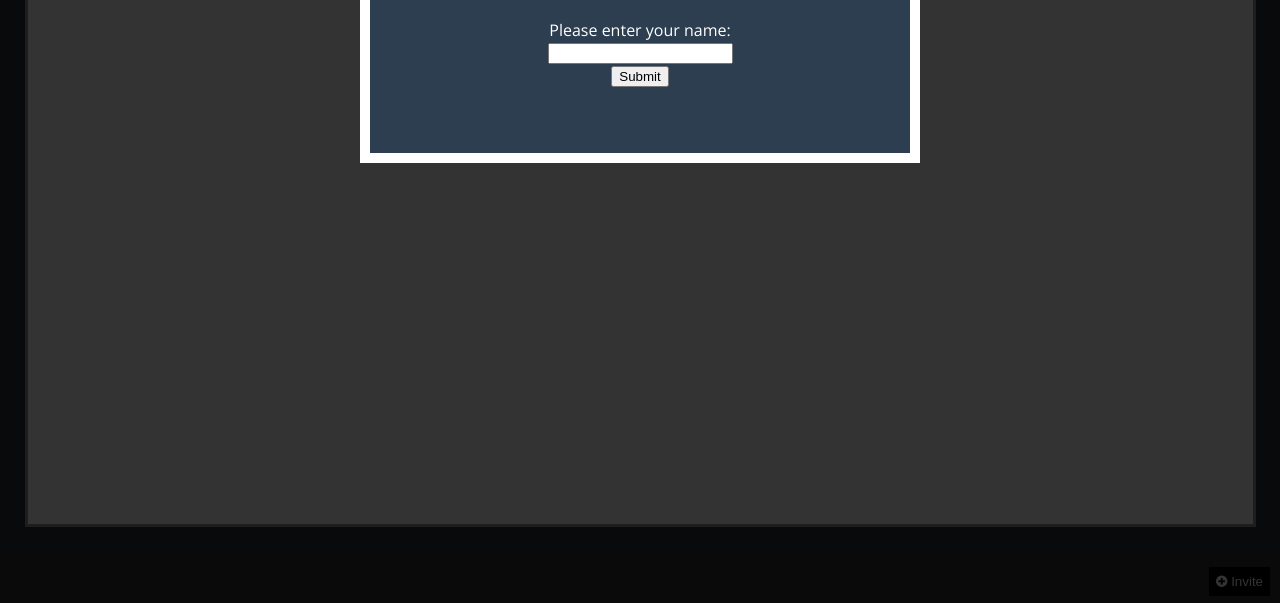
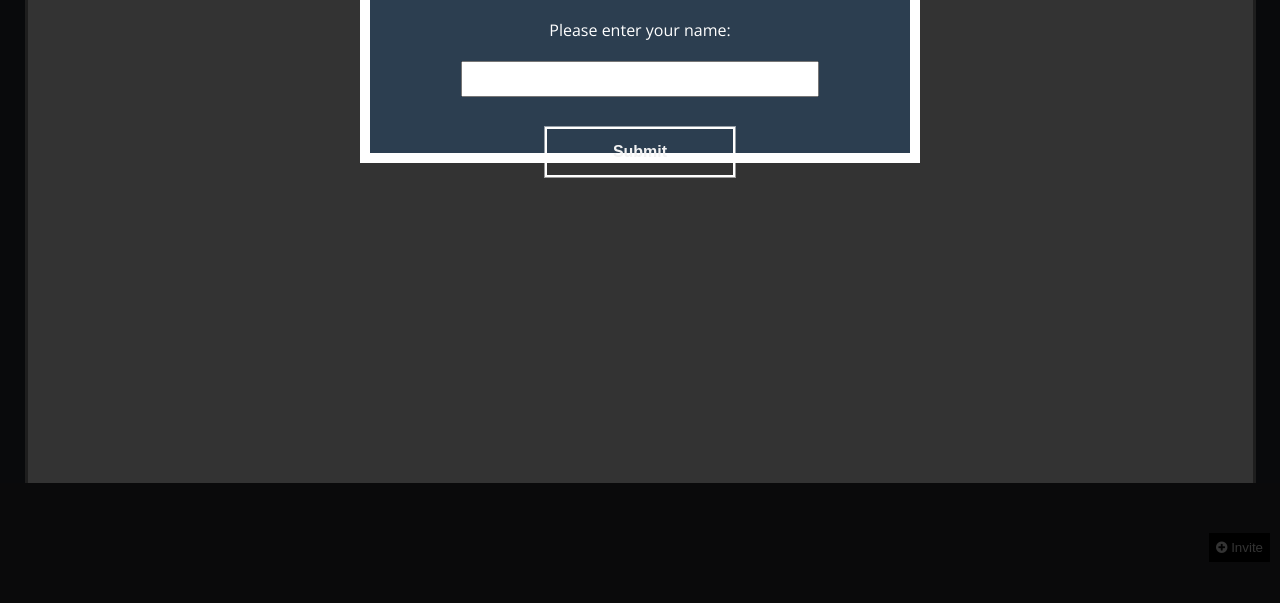
Before and after one commit to ChaituVR/whiteboard, a website: page client/draw/draw.html in a window 1280 px wide. Shown: the part 197-800 px from the top of the page. Drawn offline with nearby package versions, Linux system fonts and the light colour scheme; files that its build step writes are made by us from their sources; no server answers; files whose address does not match are found by name.

Commit message:
not some to commit

```diff
--- a/client/draw/css/style.css
+++ b/client/draw/css/style.css
@@ -5,9 +5,10 @@ html,body{
   background:#2e313e;
   font-family: 'Open Sans', sans-serif;
   user-select: none;
+  -ms-user-select:none;
+  -webkit-user-select: none;
   -moz-user-select: none;
   -khtml-user-select: none;
-  -webkit-user-select: none;
   -o-user-select: none;
  }
 footer{
@@ -15,7 +16,7 @@ footer{
     right: 0;
     bottom: 0;
     left: 0;
-    padding: 1rem;
+    padding: 50px;
     background-color: #343436;
     text-align: center;
     color:black;
@@ -61,11 +62,7 @@ footer{
   width:250px;
   margin:10px;
 }
-label{
-/*    text-align: right; */
-/*   display:inline; */
-/*     line-height:30px; */
-}
+
 input{
 vertical-align: middle;
 }
@@ -192,8 +189,6 @@ vertical-align: middle;
   background-color: black;
   border:none;
 }
-<<<<<<< Updated upstream
-=======
 
 #invite_popup {
     position: absolute;
@@ -238,4 +233,35 @@ margin-top: 5px;
   padding:20px;
   border: solid 10px white;
 }
->>>>>>> Stashed changes
+.custom-popup #user-name{
+  margin:20px 10px;
+  width:70%;
+  height:30px;
+  font-size:1.3em;
+}
+.custom-popup button {
+            background: rgba(0, 0, 0, 0);
+            border: 2px white solid;
+            color: #f2f2f2;
+            font-size: 1em;
+            font-weight: bold;
+            width: 190px;
+            height: 50px;
+            margin: 10px;
+            cursor: pointer;
+            box-shadow: inset 0 0 20px rgba(255, 255, 255, 0);
+            outline: 1px solid;
+            outline-color: rgba(255, 255, 255, .5);
+            outline-offset: 0px;
+            transition: all 1250ms cubic-bezier(0.19, 1, 0.22, 1);
+        }
+
+        .custom-popup   button:hover {
+            box-shadow: inset 0 0 20px rgba(255, 255, 255, .5), 0 0 20px rgba(255, 255, 255, .2);
+            outline-color: rgba(255, 255, 255, 0);
+            outline-offset: 15px;
+            -webkit-transition: all .5s linear;
+            -moz-transition: all .5s linear;
+            -o-transition: all .5s linear;
+            transition: all .5s linear;
+        }
--- a/client/draw/draw.html
+++ b/client/draw/draw.html
@@ -16,7 +16,7 @@
         <h1>Nick name</h1>
         <div>
           <span>Please enter your name:</span><br/>
-          <input type="text" name="" value="">
+          <input id="user-name" type="text" name="" value="">
         </div>
         <button type="button" name="button">Submit</button>
       </div>
```
